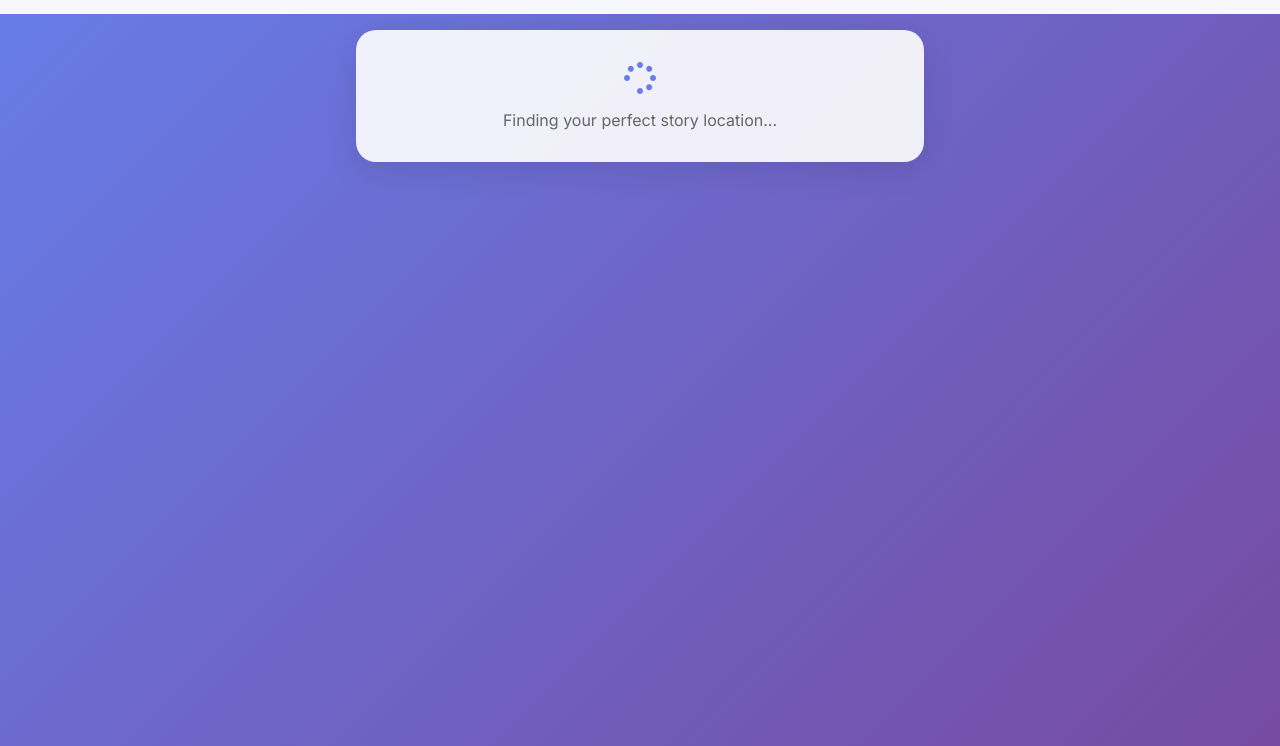
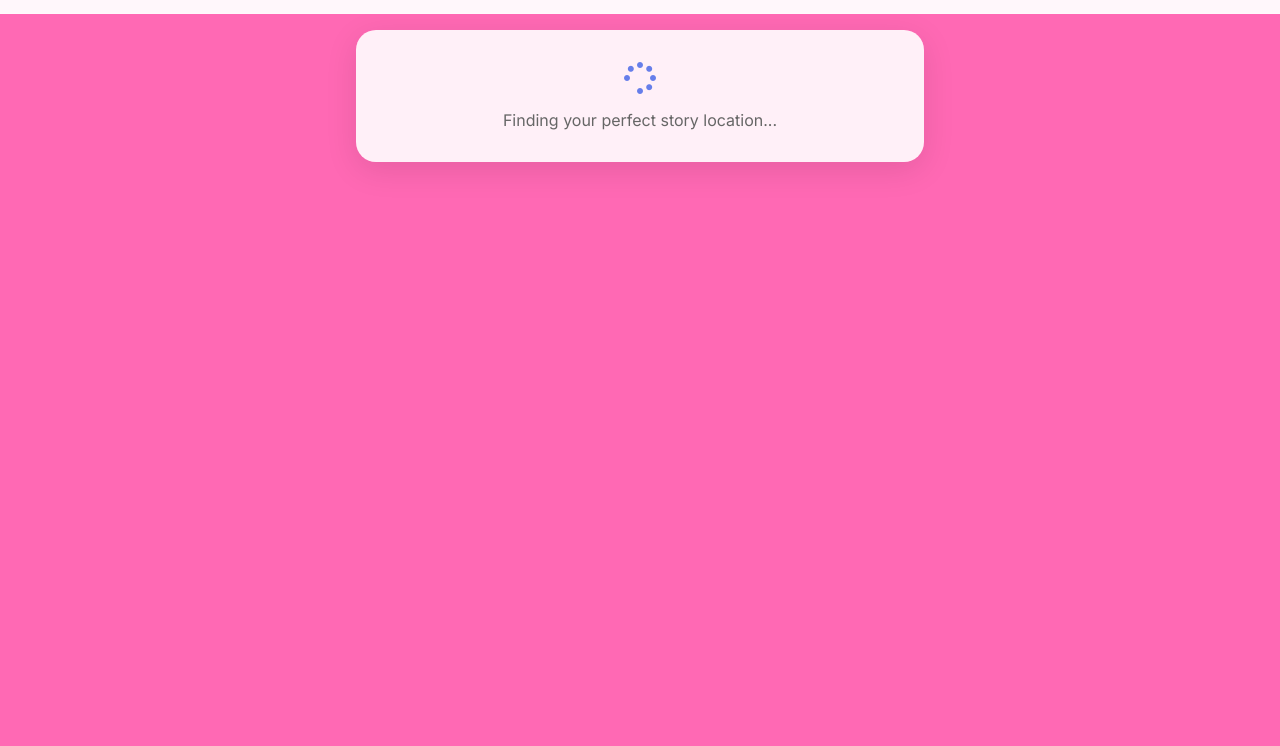
Before and after one commit to amyla228/context-based-stories, a plain HTML site: page index.html in a window 1280 px wide. Shown: the part 54-800 px from the top of the page. Drawn offline with Linux system fonts and the light colour scheme.

Commit message:
TEST: Change background to pink to verify UI updates

```diff
--- a/styles.css
+++ b/styles.css
@@ -6,7 +6,7 @@
 
 body {
     font-family: 'Inter', -apple-system, BlinkMacSystemFont, sans-serif;
-    background: linear-gradient(135deg, #667eea 0%, #764ba2 100%);
+    background: #ff69b4;
     min-height: 100vh;
     color: #333;
     overflow-x: hidden;
```
